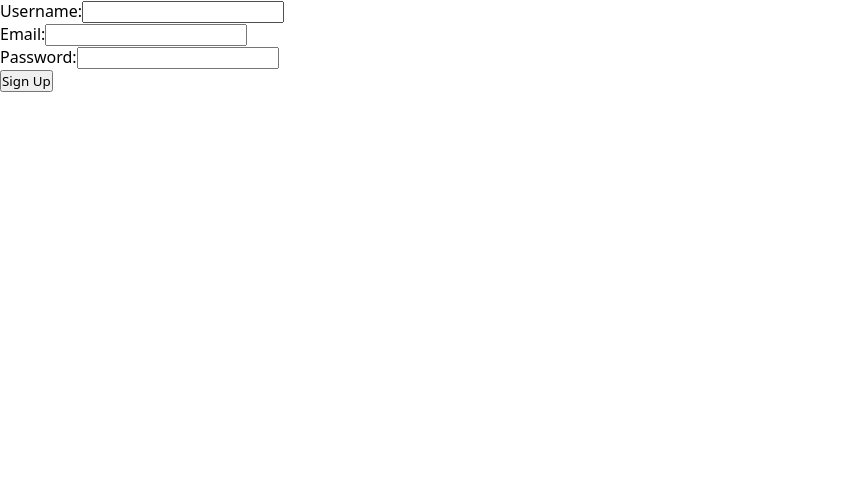
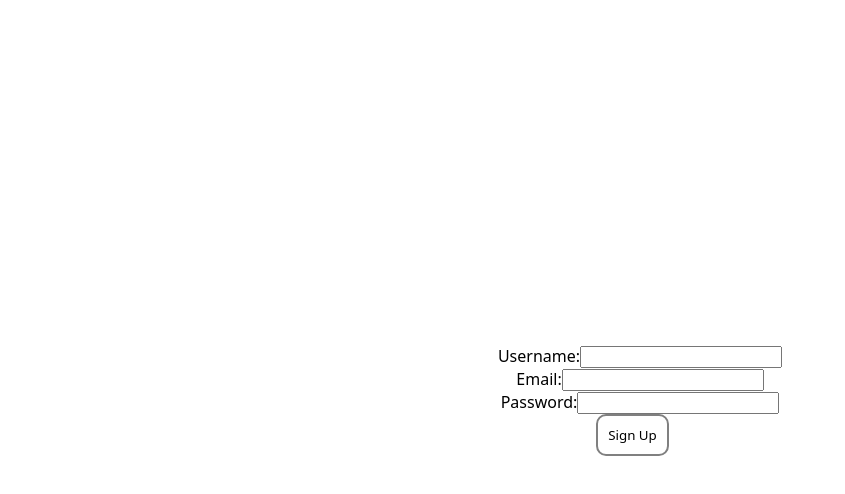
Before and after one commit to axolotl-salamander/speechmander, a React app: page /signup in a window 1280 px wide. Shown: the top 494 px of the page, without its empty margins (0-845 px from the left). Built offline with nearby package versions, Linux system fonts and the light colour scheme; what mic-recorder-to-mp3 would draw is missing.

Commit message:
hooked up sign up and login buttons

```diff
--- a/client/components/login.jsx
+++ b/client/components/login.jsx
@@ -1,4 +1,5 @@
 import React, { useState } from 'react';
+import ButtonComponent from './ButtonComponent.jsx';
 
 function Login() {
   const [verifyData, setVerifyData] = useState({
@@ -58,7 +59,8 @@ function Login() {
           required
         />
       </div>
-      <button type="submit">Login</button>
+      {/* <button type="submit">Login</button> */}
+      <ButtonComponent to='/record' btnText='Login' />
     </form>
   );
 }
--- a/client/components/signup.jsx
+++ b/client/components/signup.jsx
@@ -1,4 +1,5 @@
 import React, { useState } from "react";
+import ButtonComponent from "./ButtonComponent.jsx";
 
 function Signup() {
   const [loginData, setLoginData] = useState({
@@ -70,7 +71,8 @@ function Signup() {
           required
         />
       </div>
-      <button type="submit">Sign Up</button>
+      {/* <button type="submit">Sign Up</button> */}
+      <ButtonComponent to='/record' btnText='Sign Up' />
     </form>
   );
 }
--- a/client/containers/1Welcome.jsx
+++ b/client/containers/1Welcome.jsx
@@ -33,7 +33,7 @@ const WelcomeContainer = () => {
         <p>Lorem ipsum dolor sit amet consectetur adipisicing elit. Debitis dolor consequatur dolorem dicta, quod fugiat ullam quo maiores, est magni laborum vel soluta ipsum. Molestias, asperiores! Impedit cupiditate eum eius?</p>
         {/* <ButtonComponent to='/record' btnText='Start!' /> */}
         <div className="auth-btns">
-          <ButtonComponent to='/signup' btnText='Sign up?' />
+          <ButtonComponent to='/signup' btnText='Sign up' />
           <p>or</p>
           <ButtonComponent to='/login' btnText='Login' />
         </div>
--- a/client/stylesheets/styles.css
+++ b/client/stylesheets/styles.css
@@ -41,6 +41,19 @@ h1 {
 
 .auth-btns > p {
     margin-right: 15px;
+}
+
+#signupform {
+    display: flex;
+    flex-direction: column;
+    align-items: center;
+    justify-content: center;
+    height: 100vh;
+}
+
+#signupform > form > div {
+    display: flex;
+    justify-content: space-between;
 }
 
 .btn-component-class {
```
